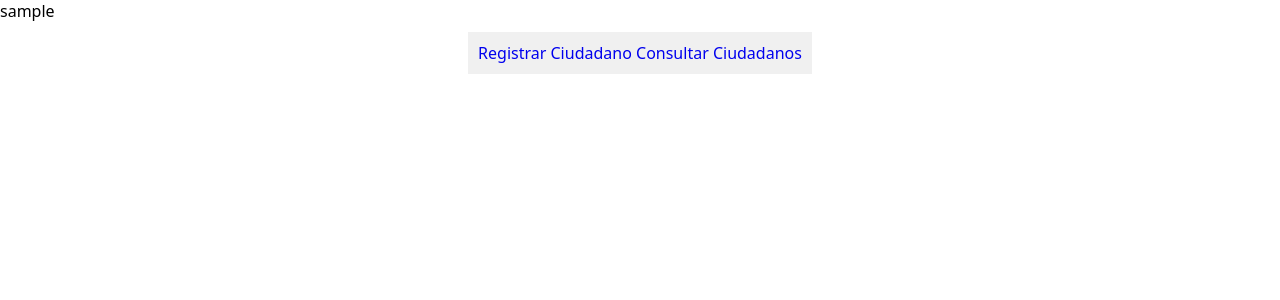
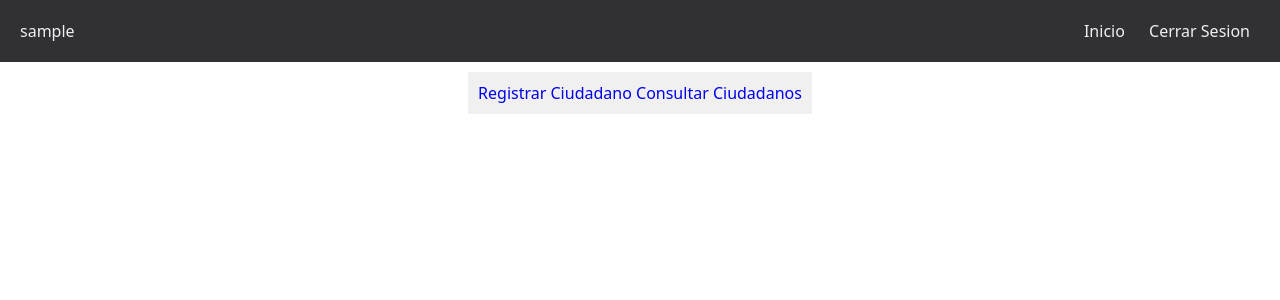
Before and after one commit to intcup/SCGAM, a PHP site: page /panel.php in a window 1280 px wide. Shown: the top 300 px of the page. Run offline with PHP 8.4, Linux system fonts and the light colour scheme; the visitor is signed in with stand-in values (Sample User, id 1).

Commit message:
agregado el header con enlace al panel principal

```diff
--- a/agregar_apoyo.php
+++ b/agregar_apoyo.php
@@ -16,6 +16,9 @@ if(isset($_POST['id'])){
 <link rel="stylesheet" href="styles.css"/>
 </head>
 <html>
+<?php
+include "header.php";
+?>
 <p>
 <div class="content">
 <form class="hor_form" method="post">
--- /dev/null
+++ b/header.php
@@ -0,0 +1,11 @@
+<header>
+<span>
+<?php
+echo $_SESSION["user"];
+?>
+</span>
+<span class="links">
+<a href="panel.php">Inicio</a>
+<a href="#">Cerrar Sesion</a>
+</span>
+</header>
--- a/panel.php
+++ b/panel.php
@@ -7,14 +7,12 @@ session_start();
 <link rel="stylesheet" href="styles.css"/>
 </head>
 <body>
-<header>
 <?php
-echo $_SESSION['user'];
+include "header.php";
 ?>
-</header>
-<div class="content">
+<section class="content">
 <a href="registrar.php">Registrar Ciudadano</a>
 <a href="registros.php">Consultar Ciudadanos</a>
-</div>
+</section>
 </body>
 </html>
--- a/perfil_ciudadano.php
+++ b/perfil_ciudadano.php
@@ -19,7 +19,7 @@ if($data){
 </head>
 <html>
 <?php
-echo "<div>" . $data["nombre"] . "</div>";
+include "header.php";
 ?>
 <div class="content">
 <a href="
--- a/registros.php
+++ b/registros.php
@@ -8,6 +8,9 @@ header("Location: index.php");
 <link rel="stylesheet" href="styles.css">
 </head>
 <html>
+<?php
+include "header.php";
+?>
 <div class="content">
 	<table>
 		<tr>
--- a/styles.css
+++ b/styles.css
@@ -4,6 +4,7 @@
 body{
 	margin: unset;
 }
+
 .hor_form {
 	display: block;
 }
@@ -33,3 +34,23 @@ th, td {
 table {
 	border-collapse: collapse;
 }
+
+header {
+	background: #303035;
+	color: #f0f0f0;
+	padding: 20px;
+}
+
+span.links {
+	float: right;
+}
+
+span.links > a {
+	color: #f0f0f0;
+	padding: 10px;
+	border-radius: 15px;
+}
+
+span.links > a:hover {
+	color: #a0a0af;
+}
```
Also changed, not shown: registrar.php (+5 -3 lines).
